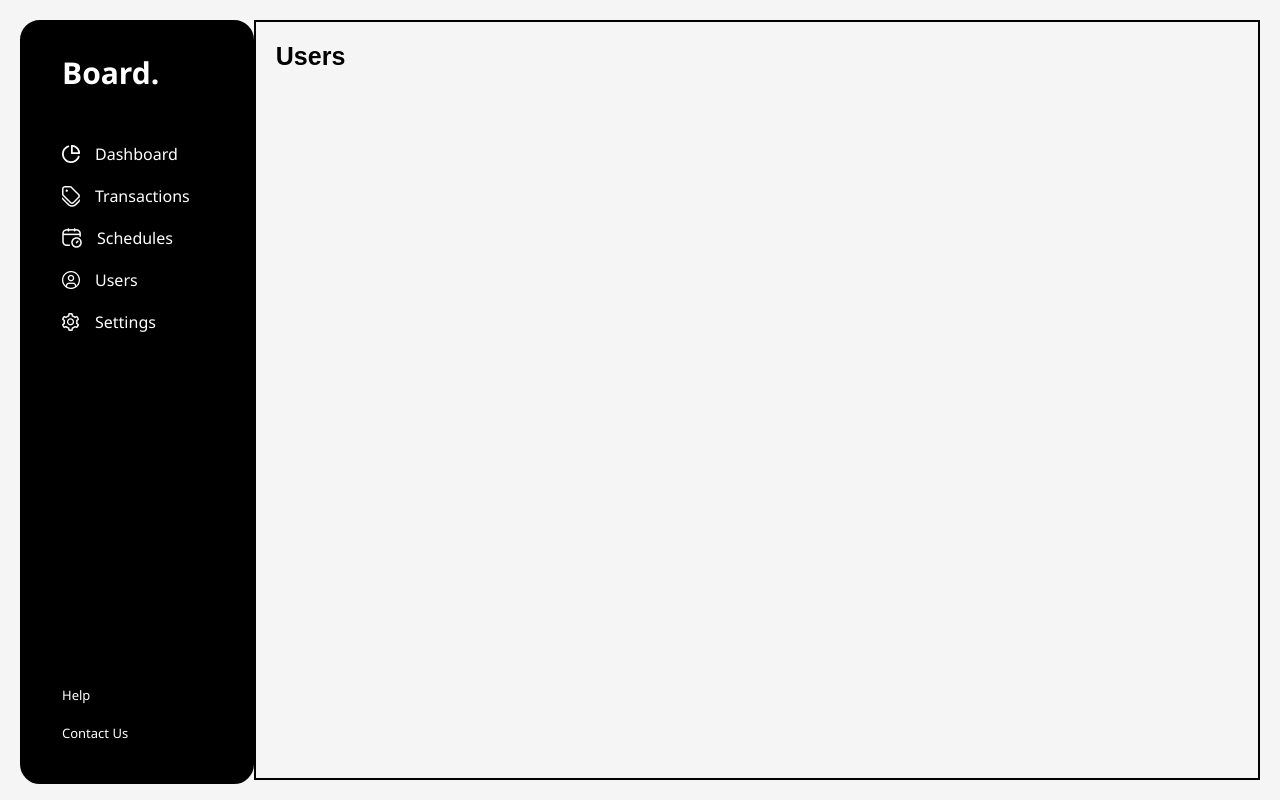
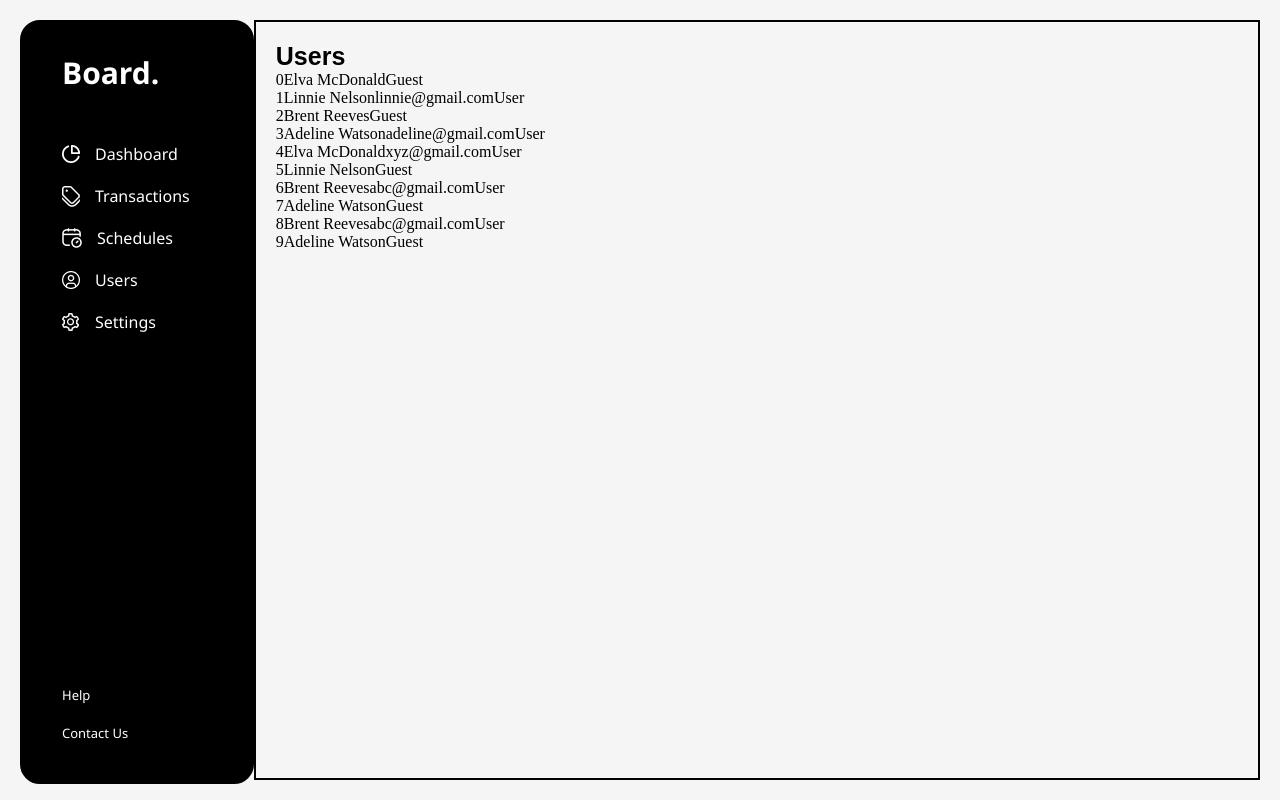
Before and after one commit to ankit-suman-07/Assignment-Dashboard, a React (Create React App) app: page /users in a window 1280 px wide. Built offline with nearby package versions, Linux system fonts and the light colour scheme.

Commit message:
Modified Users component

```diff
--- /dev/null
+++ b/src/components/UserRow.jsx
@@ -0,0 +1,21 @@
+import React from 'react'
+
+export const UserRow = ({id, user}) => {
+  return (
+    <div className='user-row-comp' >
+        <div className='user-row-div' >
+            <span>{id}</span>
+
+            <span>{user.username}</span>
+            <span>{user.email}</span>
+            {
+          user.email === "" ? (
+            <span>Guest</span>
+          ) : (
+            <span>User</span>
+          )
+        }
+        </div>
+    </div>
+  )
+}
--- a/src/css/Users.css
+++ b/src/css/Users.css
@@ -13,3 +13,7 @@
     width: 85%;
     padding: 20px;
 }
+
+table, tr, td {
+    border: 1px solid red;
+}
--- /dev/null
+++ b/src/helper/UserDB.js
@@ -0,0 +1,62 @@
+export const UserDB = [
+    {
+        id: 1,
+        img: "https://images.pexels.com/photos/8405873/pexels-photo-8405873.jpeg?auto=compress&cs=tinysrgb&w=1600&lazy=load",
+        username: "Elva McDonald",
+        email: "",
+      },
+      {
+        id: 2,
+        img: "https://images.pexels.com/photos/774909/pexels-photo-774909.jpeg?auto=compress&cs=tinysrgb&w=1600",
+        username: "Linnie Nelson",
+        email: "linnie@gmail.com",
+      },
+      {
+        id: 3,
+        img: "https://images.pexels.com/photos/1222271/pexels-photo-1222271.jpeg?auto=compress&cs=tinysrgb&w=1600",
+        username: "Brent Reeves",
+        email: "",
+      },
+      {
+        id: 4,
+        img: "https://images.pexels.com/photos/733872/pexels-photo-733872.jpeg?auto=compress&cs=tinysrgb&w=1600",
+        username: "Adeline Watson",
+        email: "adeline@gmail.com",
+      },
+      {
+        id: 5,
+        img: "https://images.pexels.com/photos/8405873/pexels-photo-8405873.jpeg?auto=compress&cs=tinysrgb&w=1600&lazy=load",
+        username: "Elva McDonald",
+        email: "xyz@gmail.com",
+      },
+      {
+        id: 6,
+        img: "https://images.pexels.com/photos/774909/pexels-photo-774909.jpeg?auto=compress&cs=tinysrgb&w=1600",
+        username: "Linnie Nelson",
+        email: "",
+      },
+      {
+        id: 7,
+        img: "https://images.pexels.com/photos/1222271/pexels-photo-1222271.jpeg?auto=compress&cs=tinysrgb&w=1600",
+        username: "Brent Reeves",
+        email: "abc@gmail.com",
+      },
+      {
+        id: 8,
+        img: "https://images.pexels.com/photos/733872/pexels-photo-733872.jpeg?auto=compress&cs=tinysrgb&w=1600",
+        username: "Adeline Watson",
+        email: "",
+      },
+      {
+        id: 7,
+        img: "https://images.pexels.com/photos/1222271/pexels-photo-1222271.jpeg?auto=compress&cs=tinysrgb&w=1600",
+        username: "Brent Reeves",
+        email: "abc@gmail.com",
+      },
+      {
+        id: 8,
+        img: "https://images.pexels.com/photos/733872/pexels-photo-733872.jpeg?auto=compress&cs=tinysrgb&w=1600",
+        username: "Adeline Watson",
+        email: "",
+      },
+];
--- a/src/pages/Users.jsx
+++ b/src/pages/Users.jsx
@@ -1,4 +1,6 @@
 import React from 'react';
+import { UserDB } from '../helper/UserDB';
+import { UserRow } from '../components/UserRow';
 import "../css/Users.css";
 
 import { Sidebar } from '../components/Sidebar';
@@ -7,10 +9,19 @@ export const Users = () => {
   return (
     <div className='users-comp' >
       <Sidebar />
+
+
       <div className='users-div' >
       <div className='top-bar-head' >
-        Users
+      Users
       </div>
+      {
+        UserDB.map((user, idx) => {
+          return(
+            <UserRow id={idx} user={user}  />
+          );
+        })
+      }
       </div>
     </div>
   )
```
Also changed, not shown: src/helper/ProductDB.js (added, +8 -0 lines).
